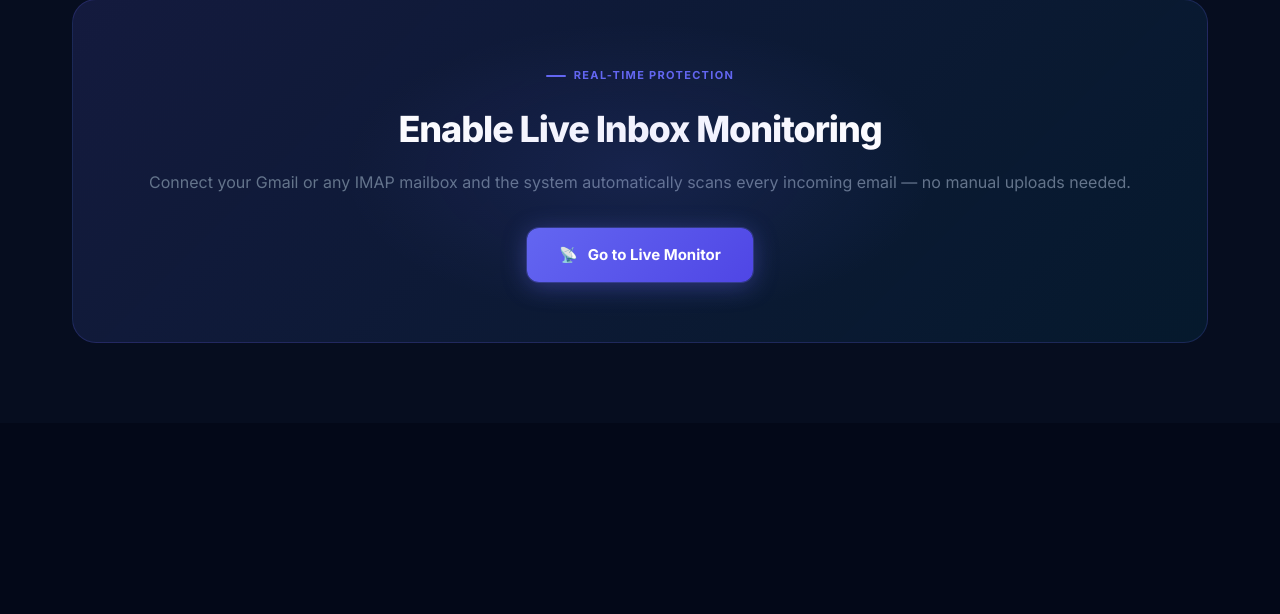
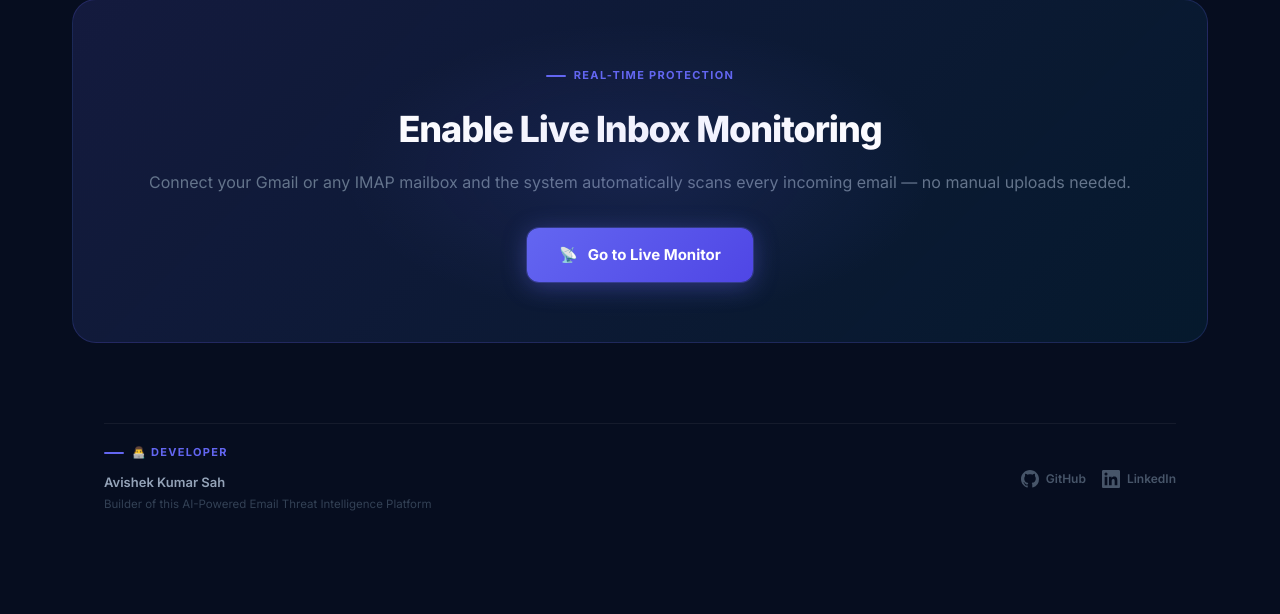
Before and after one commit to Avishekkumarsah/email-threat-detector, a Flask app: page / in a window 1280 px wide. Shown: the part 3093-3707 px from the top of the page. Before the commit the page ends 3436 px from the top, so only its background shows below. Run offline with Flask 3, Linux system fonts and the light colour scheme; a user stored in the database is signed in; data that the repository does not hold is empty; some libraries are stand-ins or nearby versions.

Commit message:
feat: add developer credit section with GitHub and LinkedIn links

```diff
--- a/templates/index.html
+++ b/templates/index.html
@@ -730,6 +730,89 @@
   </a>
 </div>
 
+<!-- ══════════════════════════════════════════════════ -->
+<!--                 DEVELOPER CREDIT                  -->
+<!-- ══════════════════════════════════════════════════ -->
+<div class="dev-credit-section">
+  <div class="dev-credit-inner">
+    <div class="dev-credit-left">
+      <div class="section-overline" style="margin-bottom:10px;">👨‍💻 Developer</div>
+      <div class="dev-name">Avishek Kumar Sah</div>
+      <div class="dev-tagline">Builder of this AI-Powered Email Threat Intelligence Platform</div>
+    </div>
+    <div class="dev-credit-right">
+      <a href="https://github.com/Avishekkumarsah" target="_blank" rel="noopener noreferrer" class="dev-social-btn dev-github-btn" id="dev-github-link">
+        <svg xmlns="http://www.w3.org/2000/svg" width="18" height="18" viewBox="0 0 24 24" fill="currentColor" aria-hidden="true">
+          <path d="M12 0C5.37 0 0 5.37 0 12c0 5.31 3.435 9.795 8.205 11.385.6.105.825-.255.825-.57 0-.285-.015-1.23-.015-2.235-3.015.555-3.795-.735-4.035-1.41-.135-.345-.72-1.41-1.23-1.695-.42-.225-1.02-.78-.015-.795.945-.015 1.62.87 1.845 1.23 1.08 1.815 2.805 1.305 3.495.99.105-.78.42-1.305.765-1.605-2.67-.3-5.46-1.335-5.46-5.925 0-1.305.465-2.385 1.23-3.225-.12-.3-.54-1.53.12-3.18 0 0 1.005-.315 3.3 1.23.96-.27 1.98-.405 3-.405s2.04.135 3 .405c2.295-1.56 3.3-1.23 3.3-1.23.66 1.65.24 2.88.12 3.18.765.84 1.23 1.905 1.23 3.225 0 4.605-2.805 5.625-5.475 5.925.435.375.81 1.095.81 2.22 0 1.605-.015 2.895-.015 3.3 0 .315.225.69.825.57A12.02 12.02 0 0 0 24 12c0-6.63-5.37-12-12-12z"/>
+        </svg>
+        GitHub
+      </a>
+      <a href="https://www.linkedin.com/in/avishek-kumar-sah-983287393/" target="_blank" rel="noopener noreferrer" class="dev-social-btn dev-linkedin-btn" id="dev-linkedin-link">
+        <svg xmlns="http://www.w3.org/2000/svg" width="18" height="18" viewBox="0 0 24 24" fill="currentColor" aria-hidden="true">
+          <path d="M20.447 20.452h-3.554v-5.569c0-1.328-.027-3.037-1.852-3.037-1.853 0-2.136 1.445-2.136 2.939v5.667H9.351V9h3.414v1.561h.046c.477-.9 1.637-1.85 3.37-1.85 3.601 0 4.267 2.37 4.267 5.455v6.286zM5.337 7.433a2.062 2.062 0 0 1-2.063-2.065 2.064 2.064 0 1 1 2.063 2.065zm1.782 13.019H3.555V9h3.564v11.452zM22.225 0H1.771C.792 0 0 .774 0 1.729v20.542C0 23.227.792 24 1.771 24h20.451C23.2 24 24 23.227 24 22.271V1.729C24 .774 23.2 0 22.222 0h.003z"/>
+        </svg>
+        LinkedIn
+      </a>
+    </div>
+  </div>
+</div>
+
+<style>
+  /* ─── Developer Credit Section ─── */
+  .dev-credit-section {
+    max-width: 1136px;
+    margin: 0 auto 80px;
+    padding: 0 32px;
+  }
+  .dev-credit-inner {
+    display: flex;
+    align-items: center;
+    justify-content: space-between;
+    flex-wrap: wrap;
+    gap: 20px;
+    padding: 20px 0;
+    border-top: 1px solid rgba(255,255,255,0.06);
+  }
+  .dev-credit-left { display: flex; flex-direction: column; }
+  .dev-name {
+    font-size: 13px;
+    font-weight: 600;
+    color: #94a3b8;
+    letter-spacing: 0;
+    margin-bottom: 3px;
+  }
+  .dev-tagline {
+    font-size: 11.5px;
+    color: #334155;
+    font-weight: 400;
+  }
+  .dev-credit-right {
+    display: flex;
+    align-items: center;
+    gap: 16px;
+    flex-wrap: wrap;
+  }
+  .dev-social-btn {
+    display: inline-flex;
+    align-items: center;
+    gap: 7px;
+    font-size: 12px;
+    font-weight: 600;
+    text-decoration: none;
+    color: #475569;
+    background: none;
+    border: none;
+    padding: 0;
+    transition: color 0.2s ease;
+  }
+  .dev-github-btn:hover { color: #a5b4fc; }
+  .dev-linkedin-btn:hover { color: #60a5fa; }
+  @media (max-width: 640px) {
+    .dev-credit-inner  { flex-direction: column; align-items: flex-start; }
+    .dev-credit-section { padding: 0 20px; }
+  }
+</style>
+
 {% endblock %}
 
 {% block scripts %}
```
